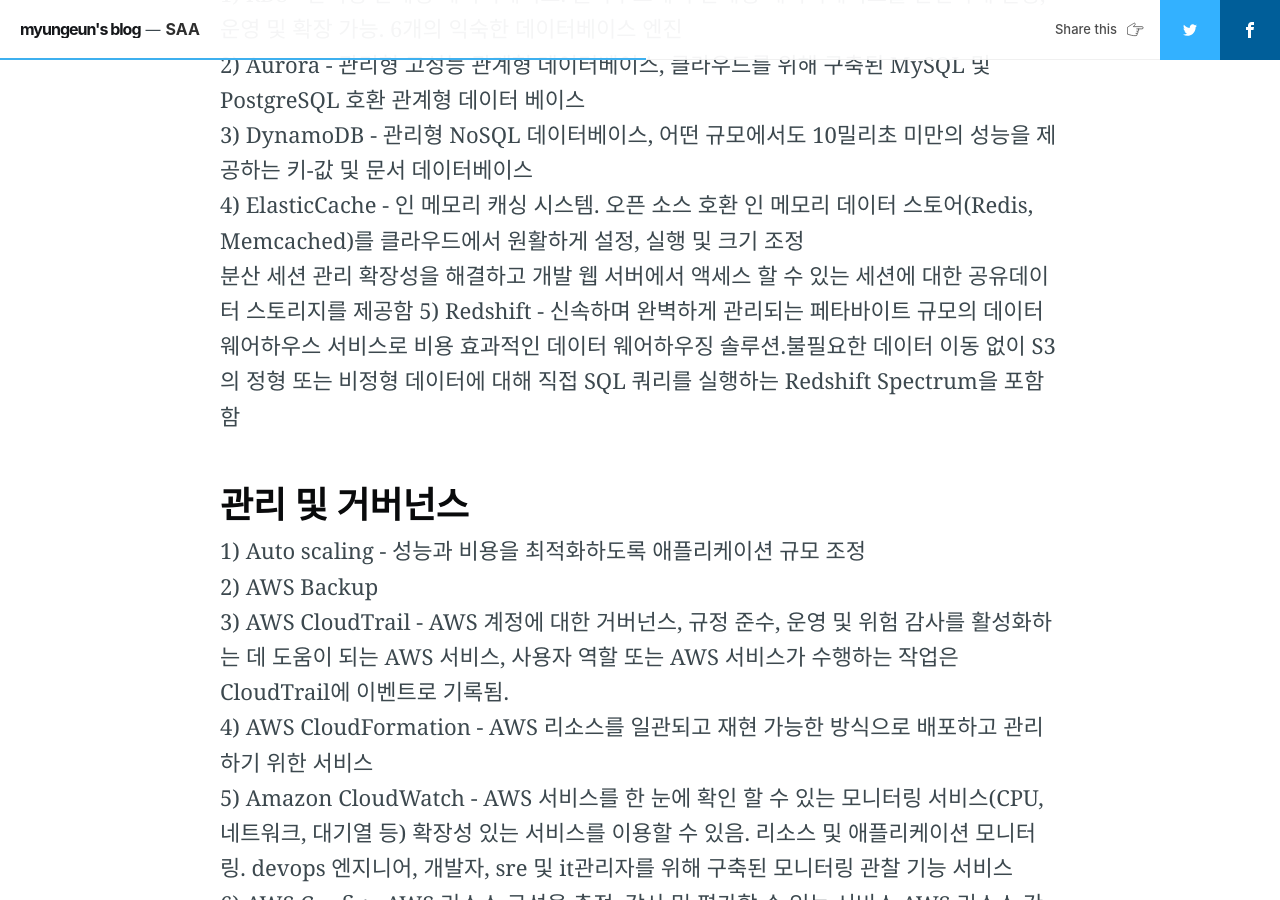
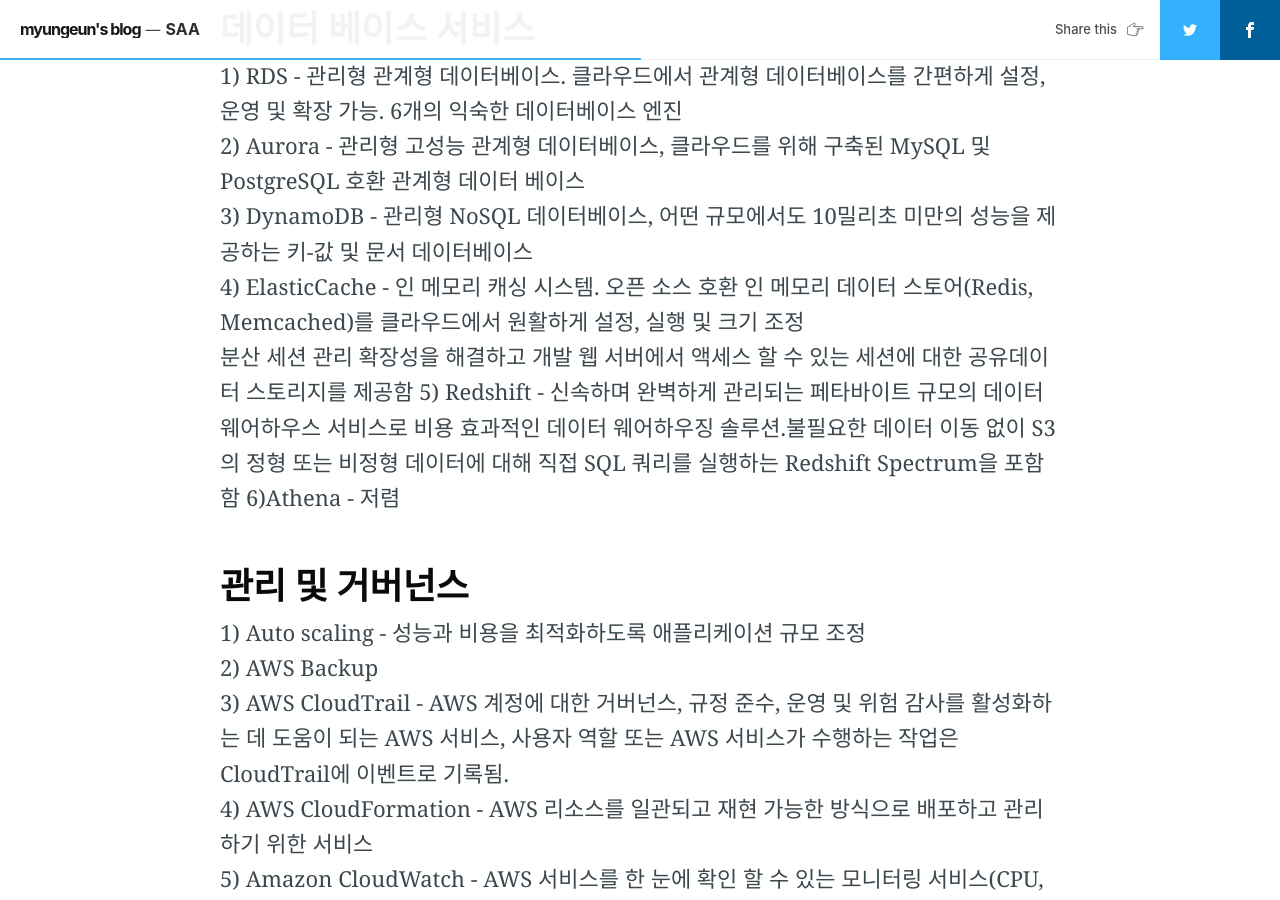
Before and after one commit to myungeunlee/myungeunlee.github.io, a Jekyll site: the page built from _posts/cloud/2022-02-29-cloud-SAA빈출.md, in a window 1280 px wide and 900 px high, scrolled down 5059 px. Built offline with Jekyll 4.4.1, drawn with Linux system fonts in a browser that asks for light colours; nearby versions of some CDN libraries; comment, search, counter and statistics services are not loaded; some of the changed text lies outside the part shown.

Commit message:
first english study with Eva

```diff
--- a/_posts/cloud/2022-02-29-cloud-SAA빈출.md
+++ b/_posts/cloud/2022-02-29-cloud-SAA빈출.md
@@ -98,6 +100,7 @@
 4) ElasticCache - 인 메모리 캐싱 시스템. 오픈 소스 호환 인 메모리 데이터 스토어(Redis, Memcached)를 클라우드에서 원활하게 설정, 실행 및 크기 조정
 분산 세션 관리 확장성을 해결하고 개발 웹 서버에서 액세스 할 수 있는 세션에 대한 공유데이터 스토리지를 제공함
 5) Redshift - 신속하며 완벽하게 관리되는 페타바이트 규모의 데이터 웨어하우스 서비스로 비용 효과적인 데이터 웨어하우징 솔루션.불필요한 데이터 이동 없이 S3의 정형 또는 비정형 데이터에 대해 직접 SQL 쿼리를 실행하는 Redshift Spectrum을 포함함
+6)Athena - 저렴
 
 ## 관리 및 거버넌스
 1) Auto scaling - 성능과 비용을 최적화하도록 애플리케이션 규모 조정
```
Also changed, not shown: other parts of _posts/cloud/2022-02-29-cloud-SAA빈출.md (+2 -0 lines), 1 other file.
